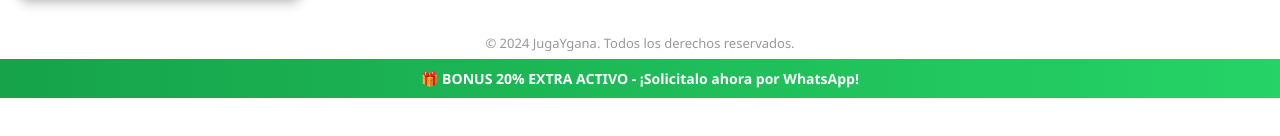
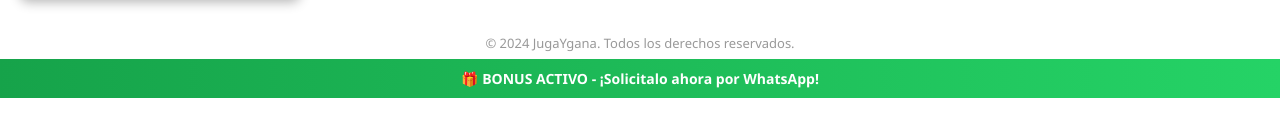
Before and after one commit to amparo1257rodriguez/webescaloneta, a plain HTML site: page index.html in a window 1280 px wide. Shown: the part 702-838 px from the top of the page. Drawn offline with Linux system fonts and the light colour scheme.

Commit message:
Update index.html

```diff
--- a/index.html
+++ b/index.html
@@ -274,7 +274,7 @@ height="0" width="0" style="display:none;visibility:hidden"></iframe></noscript>
   </footer>
 
   <!-- ✅ Barra fija -->
-  <div class="bono-bar">🎁 BONUS 20% EXTRA ACTIVO - ¡Solicitalo ahora por WhatsApp!</div>
+  <div class="bono-bar">🎁 BONUS ACTIVO - ¡Solicitalo ahora por WhatsApp!</div>
 
   <!-- Clientes Felices -->
   <script>
```
